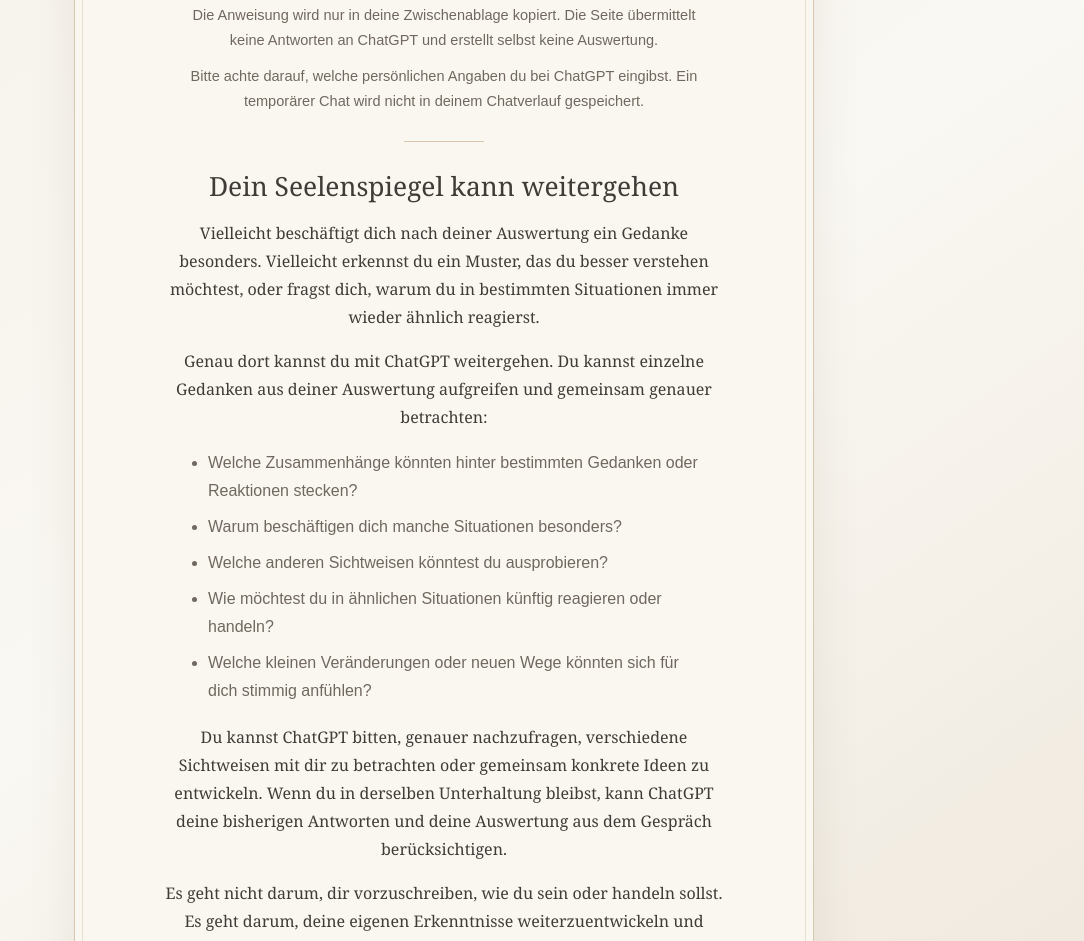
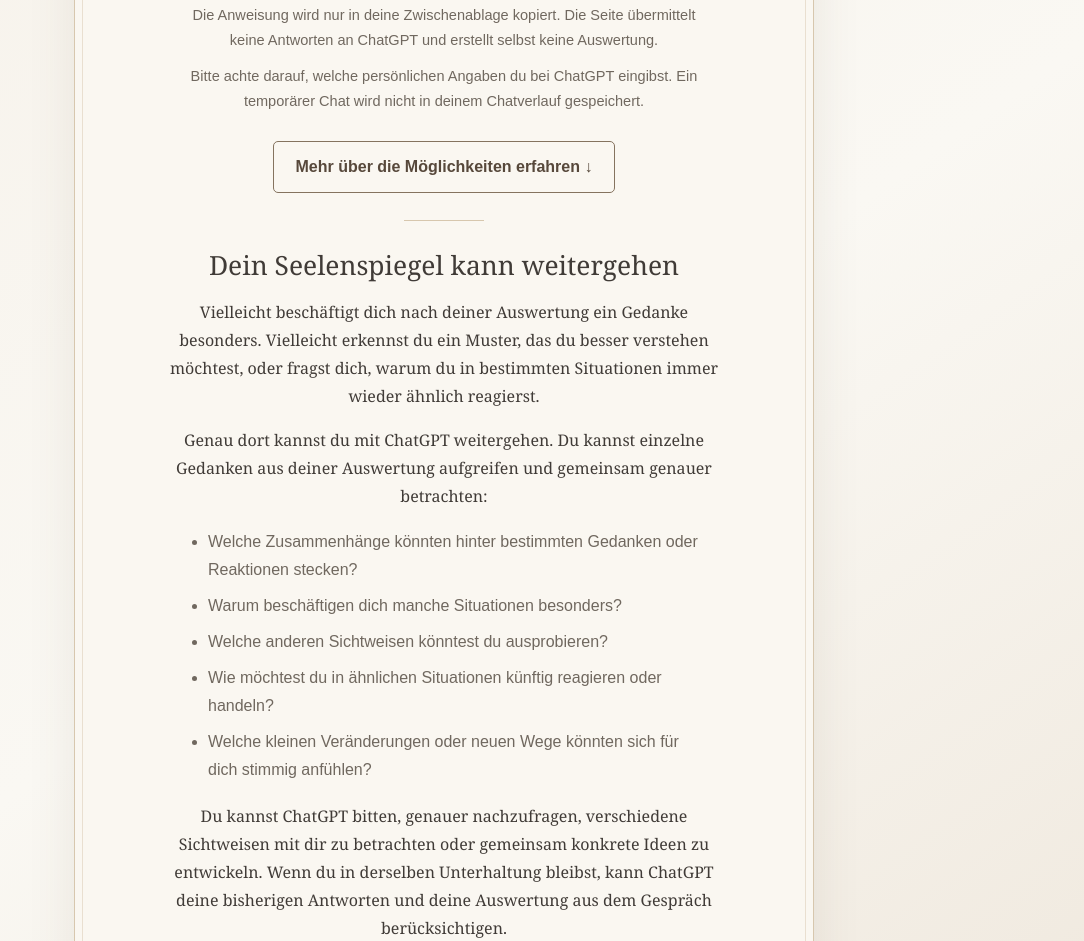
Before and after one commit to daistnochmehr/seelenspiegel, a plain HTML site: page index.html in a window 1280 px wide. Shown: the part 950-1891 px from the top of the page, without its empty margins (196-1280 px from the left). Drawn offline with Linux system fonts and the light colour scheme.

Commit message:
Add button for more information on options
Added a button to learn more about the options available.

```diff
--- a/index.html
+++ b/index.html
@@ -41,6 +41,11 @@ button{background:#806b54;color:white}button:hover{background:#66533f}a.action{c
 <p id="status" role="status" aria-live="polite"></p>
 <p class="small">Die Anweisung wird nur in deine Zwischenablage kopiert. Die Seite übermittelt keine Antworten an ChatGPT und erstellt selbst keine Auswertung.</p>
 <p class="small">Bitte achte darauf, welche persönlichen Angaben du bei ChatGPT eingibst. Ein temporärer Chat wird nicht in deinem Chatverlauf gespeichert.</p>
+
+<div class="buttons">
+<a class="action" href="#weitergehen">Mehr über die Möglichkeiten erfahren ↓</a>
+</div>
+
 <div class="rule" aria-hidden="true"></div>
 <section class="continuation" aria-labelledby="weitergehen">
 <h2 id="weitergehen">Dein Seelenspiegel kann weitergehen</h2>
```
